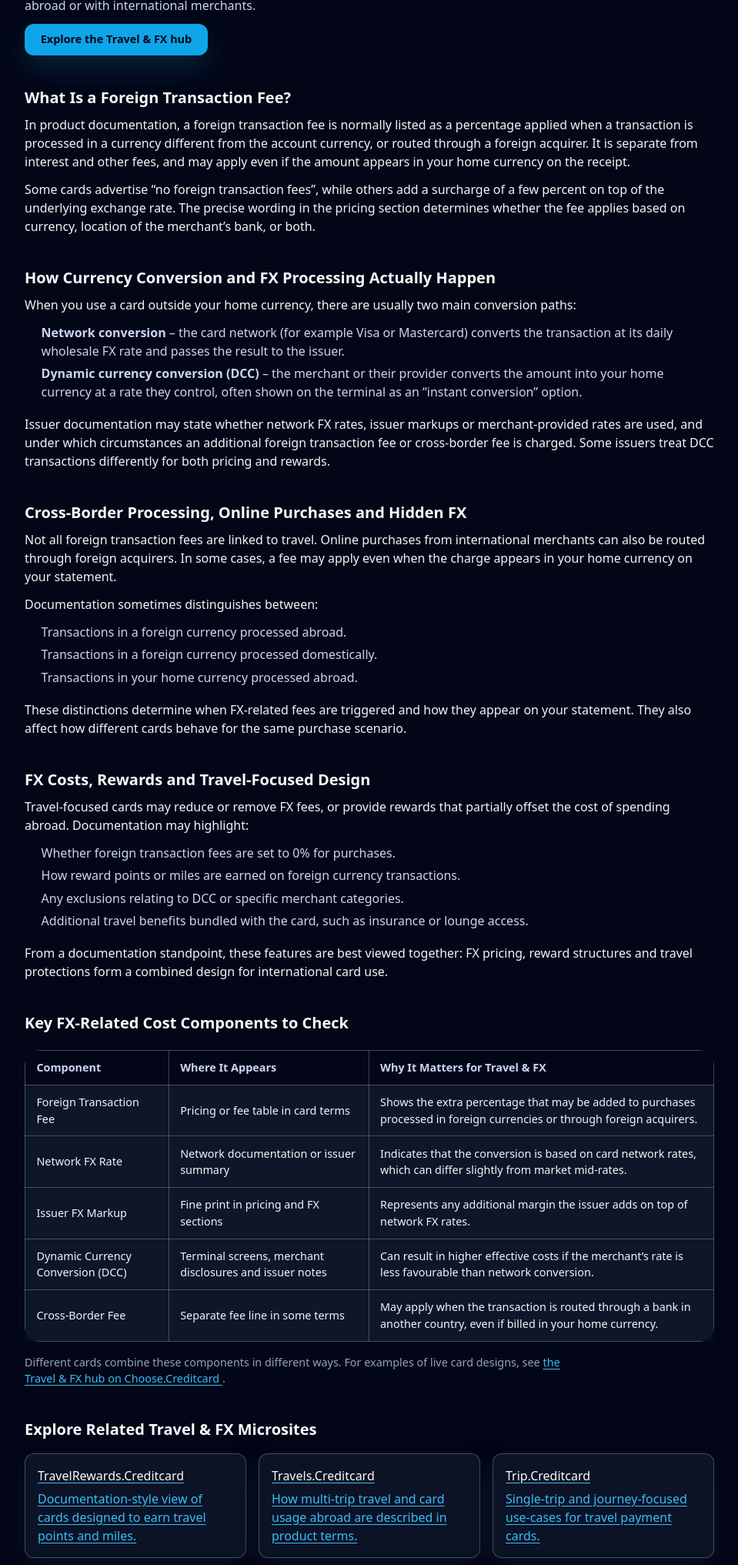
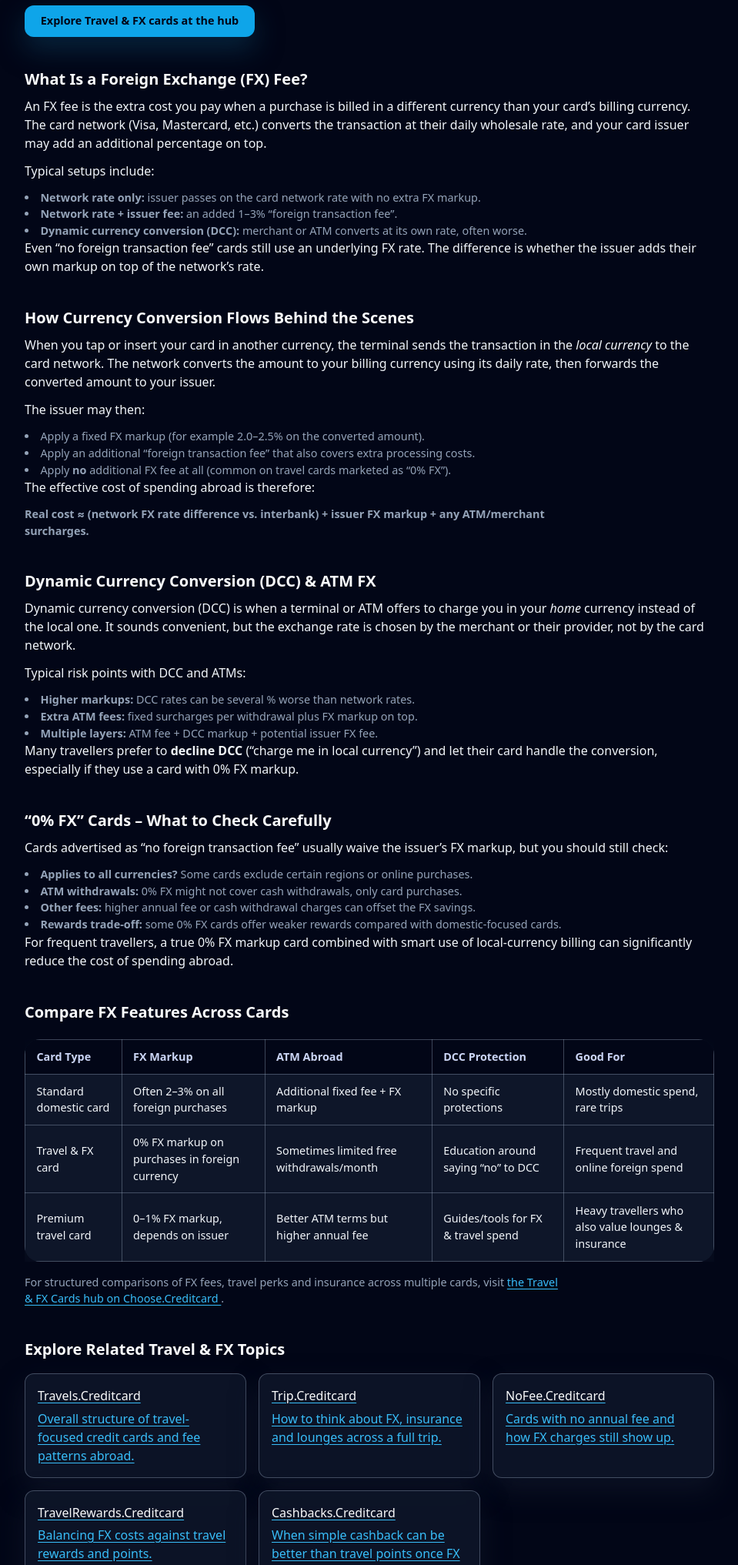
Before and after one commit to ChooseCreditCard/fx.creditcard, a plain HTML site: page index.html in a window 1280 px wide. Shown: the part 380-2413 px from the top of the page at 77% size, without its empty margins (160-1119 px from the left). Drawn offline with nearby package versions, Linux system fonts and the light colour scheme.

Commit message:
Update index.html

````diff
--- a/index.html
+++ b/index.html
@@ -4,22 +4,22 @@
   <meta charset="UTF-8" />
   <meta name="viewport" content="width=device-width, initial-scale=1" />
 
-  <title>FX.Creditcard – Foreign Transaction Fees & Currency Conversion Explained</title>
-  <meta name="description" content="FX.Creditcard explains how foreign transaction fees, currency conversion, dynamic currency conversion (DCC) and cross-border processing work when using credit cards abroad." />
+  <title>FX.Creditcard – Foreign Exchange Fees on Credit Cards Explained</title>
+  <meta name="description" content="Independent explanation of foreign exchange (FX) fees on credit cards: network rates, markups, '0% FX' marketing, dynamic currency conversion and ATM withdrawals abroad." />
   <meta name="robots" content="index,follow" />
   <link rel="canonical" href="https://fx.creditcard/" />
 
   <!-- Open Graph -->
-  <meta property="og:title" content="FX.Creditcard – Foreign Transaction Fees & Currency Conversion Explained" />
-  <meta property="og:description" content="Neutral, documentation-style overview of how FX fees, card network rates, DCC and cross-border transaction processing are handled on credit cards." />
+  <meta property="og:title" content="FX.Creditcard – FX Fees & Currency Conversion Explained" />
+  <meta property="og:description" content="Learn how card issuers and payment networks convert currencies, where FX markups hide, and what '0% FX' really means when you spend abroad." />
   <meta property="og:type" content="website" />
   <meta property="og:url" content="https://fx.creditcard/" />
   <meta property="og:image" content="https://choose.creditcard/preview.png?utm_source=fx.creditcard&utm_medium=referral&utm_campaign=og_image" />
 
   <!-- Twitter -->
   <meta name="twitter:card" content="summary_large_image" />
-  <meta name="twitter:title" content="FX.Creditcard – Foreign Transaction Fees & Currency Conversion Explained" />
-  <meta name="twitter:description" content="Learn how FX fees and currency conversion are documented for international credit card use: network rates, issuer markups and DCC." />
+  <meta name="twitter:title" content="FX.Creditcard – FX Fees & Currency Conversion Explained" />
+  <meta name="twitter:description" content="Neutral, educational overview of foreign exchange fees, network rates, ATM FX and dynamic currency conversion on credit cards." />
   <meta name="twitter:image" content="https://choose.creditcard/preview.png?utm_source=fx.creditcard&utm_medium=referral&utm_campaign=twitter_image" />
 
   <!-- GA4 -->
@@ -31,13 +31,12 @@
     gtag('config', 'G-64FE63JQ3H');
   </script>
 
-  <!-- Tailwind -->
+  <!-- Tailwind for utility classes -->
   <script src="https://cdn.tailwindcss.com"></script>
 
   <!-- Shared minisite styles -->
   <link rel="stylesheet" href="./styles.css" />
 </head>
-
 <body class="bg-slate-950 text-slate-100">
   <header class="site-header">
     <div class="nav-inner max-w-6xl">
@@ -45,13 +44,14 @@
         <div class="cc-logo">CC</div>
         <div class="brand-text">
           <div class="brand-title">FX.Creditcard</div>
-          <div class="brand-subtitle">Foreign transaction fees & currency conversion</div>
+          <div class="brand-subtitle">Foreign Exchange Fees Explained</div>
         </div>
       </div>
       <nav class="nav-links" aria-label="Page navigation">
         <a href="#overview">Overview</a>
-        <a href="#mechanics">FX Processing</a>
-        <a href="#compare">Travel &amp; FX Hub</a>
+        <a href="#mechanics">How FX Works</a>
+        <a href="#dcc">DCC &amp; ATMs</a>
+        <a href="#compare">Compare</a>
       </nav>
     </div>
   </header>
@@ -67,169 +67,214 @@
     <!-- Hero -->
     <section class="hero">
       <div class="hero-content">
-        <h1>How Foreign Transaction Fees & FX Conversion Work on Credit Cards</h1>
+        <h1>How FX Fees on Credit Cards Actually Work</h1>
         <p class="hero-lead">
-          FX.Creditcard explains, in neutral documentation-style language, how foreign transaction fees, card network exchange rates, dynamic currency conversion (DCC) and cross-border processing appear in credit card terms when you use your card abroad or with international merchants.
+          When you pay in another currency, several layers of pricing kick in: network rate, issuer markup,
+          “0% FX” campaigns and sometimes dynamic currency conversion. This page breaks down where the
+          cost really comes from.
         </p>
         <a class="cta" href="https://choose.creditcard/travel/?utm_source=fx.creditcard&utm_medium=referral&utm_campaign=hero_cta">
-          Explore the Travel &amp; FX hub
+          Explore Travel &amp; FX cards at the hub
         </a>
       </div>
     </section>
 
     <!-- Overview -->
     <section id="overview" class="section">
-      <h2>What Is a Foreign Transaction Fee?</h2>
-      <p>In product documentation, a foreign transaction fee is normally listed as a percentage applied when a transaction is processed in a currency different from the account currency, or routed through a foreign acquirer. It is separate from interest and other fees, and may apply even if the amount appears in your home currency on the receipt.</p>
-      <p>Some cards advertise “no foreign transaction fees”, while others add a surcharge of a few percent on top of the underlying exchange rate. The precise wording in the pricing section determines whether the fee applies based on currency, location of the merchant’s bank, or both.</p>
+      <h2>What Is a Foreign Exchange (FX) Fee?</h2>
+      <p>
+        An FX fee is the extra cost you pay when a purchase is billed in a different currency than your
+        card’s billing currency. The card network (Visa, Mastercard, etc.) converts the transaction at
+        their daily wholesale rate, and your card issuer may add an additional percentage on top.
+      </p>
+      <p>
+        Typical setups include:
+      </p>
+      <ul class="list-disc list-inside small">
+        <li><strong>Network rate only:</strong> issuer passes on the card network rate with no extra FX markup.</li>
+        <li><strong>Network rate + issuer fee:</strong> an added 1–3% “foreign transaction fee”.</li>
+        <li><strong>Dynamic currency conversion (DCC):</strong> merchant or ATM converts at its own rate, often worse.</li>
+      </ul>
+      <p>
+        Even “no foreign transaction fee” cards still use an underlying FX rate. The difference is whether the
+        issuer adds their own markup on top of the network’s rate.
+      </p>
     </section>
 
-    <!-- Mechanics / FX processing -->
+    <!-- Mechanics -->
     <section id="mechanics" class="section">
-      <h2>How Currency Conversion and FX Processing Actually Happen</h2>
-      <p>When you use a card outside your home currency, there are usually two main conversion paths:</p>
-      <ul class="list">
-        <li><strong>Network conversion</strong> – the card network (for example Visa or Mastercard) converts the transaction at its daily wholesale FX rate and passes the result to the issuer.</li>
-        <li><strong>Dynamic currency conversion (DCC)</strong> – the merchant or their provider converts the amount into your home currency at a rate they control, often shown on the terminal as an “instant conversion” option.</li>
+      <h2>How Currency Conversion Flows Behind the Scenes</h2>
+      <p>
+        When you tap or insert your card in another currency, the terminal sends the transaction in the
+        <em>local currency</em> to the card network. The network converts the amount to your billing currency
+        using its daily rate, then forwards the converted amount to your issuer.
+      </p>
+      <p>
+        The issuer may then:
+      </p>
+      <ul class="list-disc list-inside small">
+        <li>Apply a fixed FX markup (for example 2.0–2.5% on the converted amount).</li>
+        <li>Apply an additional “foreign transaction fee” that also covers extra processing costs.</li>
+        <li>Apply <strong>no</strong> additional FX fee at all (common on travel cards marketed as “0% FX”).</li>
       </ul>
-      <p>Issuer documentation may state whether network FX rates, issuer markups or merchant-provided rates are used, and under which circumstances an additional foreign transaction fee or cross-border fee is charged. Some issuers treat DCC transactions differently for both pricing and rewards.</p>
+      <p>
+        The effective cost of spending abroad is therefore:
+      </p>
+      <p class="small">
+        <strong>Real cost ≈ (network FX rate difference vs. interbank) + issuer FX markup + any ATM/merchant surcharges.</strong>
+      </p>
     </section>
 
-    <section class="section">
-      <h2>Cross-Border Processing, Online Purchases and Hidden FX</h2>
-      <p>Not all foreign transaction fees are linked to travel. Online purchases from international merchants can also be routed through foreign acquirers. In some cases, a fee may apply even when the charge appears in your home currency on your statement.</p>
-      <p>Documentation sometimes distinguishes between:</p>
-      <ul class="list">
-        <li>Transactions in a foreign currency processed abroad.</li>
-        <li>Transactions in a foreign currency processed domestically.</li>
-        <li>Transactions in your home currency processed abroad.</li>
+    <!-- DCC and ATMs -->
+    <section id="dcc" class="section">
+      <h2>Dynamic Currency Conversion (DCC) &amp; ATM FX</h2>
+      <p>
+        Dynamic currency conversion (DCC) is when a terminal or ATM offers to charge you in your <em>home</em>
+        currency instead of the local one. It sounds convenient, but the exchange rate is chosen by the merchant
+        or their provider, not by the card network.
+      </p>
+      <p>
+        Typical risk points with DCC and ATMs:
+      </p>
+      <ul class="list-disc list-inside small">
+        <li><strong>Higher markups:</strong> DCC rates can be several % worse than network rates.</li>
+        <li><strong>Extra ATM fees:</strong> fixed surcharges per withdrawal plus FX markup on top.</li>
+        <li><strong>Multiple layers:</strong> ATM fee + DCC markup + potential issuer FX fee.</li>
       </ul>
-      <p>These distinctions determine when FX-related fees are triggered and how they appear on your statement. They also affect how different cards behave for the same purchase scenario.</p>
+      <p>
+        Many travellers prefer to <strong>decline DCC</strong> (“charge me in local currency”) and let their card
+        handle the conversion, especially if they use a card with 0% FX markup.
+      </p>
     </section>
 
+    <!-- 0% FX & marketing -->
     <section class="section">
-      <h2>FX Costs, Rewards and Travel-Focused Design</h2>
-      <p>Travel-focused cards may reduce or remove FX fees, or provide rewards that partially offset the cost of spending abroad. Documentation may highlight:</p>
-      <ul class="list">
-        <li>Whether foreign transaction fees are set to 0% for purchases.</li>
-        <li>How reward points or miles are earned on foreign currency transactions.</li>
-        <li>Any exclusions relating to DCC or specific merchant categories.</li>
-        <li>Additional travel benefits bundled with the card, such as insurance or lounge access.</li>
+      <h2>“0% FX” Cards – What to Check Carefully</h2>
+      <p>
+        Cards advertised as “no foreign transaction fee” usually waive the issuer’s FX markup, but you should still
+        check:
+      </p>
+      <ul class="list-disc list-inside small">
+        <li><strong>Applies to all currencies?</strong> Some cards exclude certain regions or online purchases.</li>
+        <li><strong>ATM withdrawals:</strong> 0% FX might not cover cash withdrawals, only card purchases.</li>
+        <li><strong>Other fees:</strong> higher annual fee or cash withdrawal charges can offset the FX savings.</li>
+        <li><strong>Rewards trade-off:</strong> some 0% FX cards offer weaker rewards compared with domestic-focused cards.</li>
       </ul>
-      <p>From a documentation standpoint, these features are best viewed together: FX pricing, reward structures and travel protections form a combined design for international card use.</p>
+      <p>
+        For frequent travellers, a true 0% FX markup card combined with smart use of local-currency billing can
+        significantly reduce the cost of spending abroad.
+      </p>
     </section>
 
-    <!-- Table: FX cost components -->
-    <section class="section">
-      <h2>Key FX-Related Cost Components to Check</h2>
+    <!-- Comparison block -->
+    <section id="compare" class="section">
+      <h2>Compare FX Features Across Cards</h2>
       <div class="table-wrap">
         <table class="table">
           <thead>
             <tr>
-              <th>Component</th>
-              <th>Where It Appears</th>
-              <th>Why It Matters for Travel &amp; FX</th>
+              <th>Card Type</th>
+              <th>FX Markup</th>
+              <th>ATM Abroad</th>
+              <th>DCC Protection</th>
+              <th>Good For</th>
             </tr>
           </thead>
           <tbody>
             <tr>
-              <td>Foreign Transaction Fee</td>
-              <td>Pricing or fee table in card terms</td>
-              <td>Shows the extra percentage that may be added to purchases processed in foreign currencies or through foreign acquirers.</td>
+              <td>Standard domestic card</td>
+              <td>Often 2–3% on all foreign purchases</td>
+              <td>Additional fixed fee + FX markup</td>
+              <td>No specific protections</td>
+              <td>Mostly domestic spend, rare trips</td>
             </tr>
             <tr>
-              <td>Network FX Rate</td>
-              <td>Network documentation or issuer summary</td>
-              <td>Indicates that the conversion is based on card network rates, which can differ slightly from market mid-rates.</td>
+              <td>Travel &amp; FX card</td>
+              <td>0% FX markup on purchases in foreign currency</td>
+              <td>Sometimes limited free withdrawals/month</td>
+              <td>Education around saying “no” to DCC</td>
+              <td>Frequent travel and online foreign spend</td>
             </tr>
             <tr>
-              <td>Issuer FX Markup</td>
-              <td>Fine print in pricing and FX sections</td>
-              <td>Represents any additional margin the issuer adds on top of network FX rates.</td>
-            </tr>
-            <tr>
-              <td>Dynamic Currency Conversion (DCC)</td>
-              <td>Terminal screens, merchant disclosures and issuer notes</td>
-              <td>Can result in higher effective costs if the merchant’s rate is less favourable than network conversion.</td>
-            </tr>
-            <tr>
-              <td>Cross-Border Fee</td>
-              <td>Separate fee line in some terms</td>
-              <td>May apply when the transaction is routed through a bank in another country, even if billed in your home currency.</td>
+              <td>Premium travel card</td>
+              <td>0–1% FX markup, depends on issuer</td>
+              <td>Better ATM terms but higher annual fee</td>
+              <td>Guides/tools for FX &amp; travel spend</td>
+              <td>Heavy travellers who also value lounges &amp; insurance</td>
             </tr>
           </tbody>
         </table>
       </div>
       <p class="small">
-        Different cards combine these components in different ways. For examples of live card designs, see
+        For structured comparisons of FX fees, travel perks and insurance across multiple cards, visit
         <a href="https://choose.creditcard/travel/?utm_source=fx.creditcard&utm_medium=referral&utm_campaign=comparison_section">
-          the Travel &amp; FX hub on Choose.Creditcard
+          the Travel &amp; FX Cards hub on Choose.Creditcard
         </a>.
       </p>
     </section>
 
     <!-- Cluster links -->
     <section class="section">
-      <h2>Explore Related Travel &amp; FX Microsites</h2>
+      <h2>Explore Related Travel &amp; FX Topics</h2>
       <div class="cluster-grid">
-        <a class="cluster-card" href="https://travelrewards.creditcard/?utm_source=fx.creditcard&utm_medium=referral&utm_campaign=cluster_travelrewards">
-          <h3>TravelRewards.Creditcard</h3>
-          <p>Documentation-style view of cards designed to earn travel points and miles.</p>
-        </a>
         <a class="cluster-card" href="https://travels.creditcard/?utm_source=fx.creditcard&utm_medium=referral&utm_campaign=cluster_travels">
           <h3>Travels.Creditcard</h3>
-          <p>How multi-trip travel and card usage abroad are described in product terms.</p>
+          <p>Overall structure of travel-focused credit cards and fee patterns abroad.</p>
         </a>
         <a class="cluster-card" href="https://trip.creditcard/?utm_source=fx.creditcard&utm_medium=referral&utm_campaign=cluster_trip">
           <h3>Trip.Creditcard</h3>
-          <p>Single-trip and journey-focused use-cases for travel payment cards.</p>
-        </a>
-        <a class="cluster-card" href="https://lounge.creditcard/?utm_source=fx.creditcard&utm_medium=referral&utm_campaign=cluster_lounge">
-          <h3>Lounge.Creditcard</h3>
-          <p>How lounge access and airport benefits are documented alongside FX features.</p>
-        </a>
-        <a class="cluster-card" href="https://traveler.creditcard/?utm_source=fx.creditcard&utm_medium=referral&utm_campaign=cluster_traveler">
-          <h3>Traveler.Creditcard</h3>
-          <p>Profiles and documentation patterns for frequent traveler credit cards.</p>
+          <p>How to think about FX, insurance and lounges across a full trip.</p>
         </a>
         <a class="cluster-card" href="https://nofee.creditcard/?utm_source=fx.creditcard&utm_medium=referral&utm_campaign=cluster_nofee">
           <h3>NoFee.Creditcard</h3>
-          <p>How “no fee” and “no FX fee” claims are written in formal documentation.</p>
+          <p>Cards with no annual fee and how FX charges still show up.</p>
+        </a>
+        <a class="cluster-card" href="https://travelrewards.creditcard/?utm_source=fx.creditcard&utm_medium=referral&utm_campaign=cluster_travelrewards">
+          <h3>TravelRewards.Creditcard</h3>
+          <p>Balancing FX costs against travel rewards and points.</p>
+        </a>
+        <a class="cluster-card" href="https://cashbacks.creditcard/?utm_source=fx.creditcard&utm_medium=referral&utm_campaign=cluster_cashbacks">
+          <h3>Cashbacks.Creditcard</h3>
+          <p>When simple cashback can be better than travel points once FX fees are included.</p>
         </a>
       </div>
     </section>
 
-    <!-- Collection & hub snippet -->
-    <section id="compare" class="section">
+    <!-- Collection / Conclusion -->
+    <section class="section">
       <h2>Part of The CreditCard Collection</h2>
       <p class="small">
-        FX.Creditcard is one travel-focused spoke in <strong>The CreditCard Collection</strong> — a network of microsites and hubs operated by ronarn AS. Each site has a narrow scope and a consistent, documentation-style layout that points back to broader hubs on Choose.Creditcard.
+        FX.Creditcard is one spoke in <strong>The CreditCard Collection</strong> — a network of focused
+        minisites operated by ronarn AS. Each site explains one aspect of credit-card usage in clear language
+        and then connects you to independent comparison tools.
       </p>
       <p class="small">
-        This page does not issue cards, make eligibility decisions or provide personalised recommendations. It describes how FX-related fees and conversion mechanisms are usually presented in public card documentation, so readers can recognise these patterns when reviewing official terms.
+        We do not issue cards or handle applications. Our role is to summarise documentation, highlight trade-offs
+        and help you understand what to look for before you compare real offers.
       </p>
       <p class="small">
-        All content is informational only and does not constitute financial, investment, tax or legal advice. Always rely on the issuer’s official product terms, regulatory disclosures and, where appropriate, independent professional guidance for decisions about credit products.
+        This page is informational only and is not financial advice. FX fees, card terms and eligibility criteria
+        change frequently — always verify details with the card issuer before applying.
       </p>
 
-      <p class="text-xs text-slate-500 mt-6">
-        For comparisons of cards that are designed for international travel and foreign-currency spend, see the
-        <a href="https://choose.creditcard/travel/?utm_source=fx.creditcard&utm_medium=referral&utm_campaign=hub_travel"
-           class="font-medium hover:text-slate-900">
-          Travel &amp; FX hub
+      <!-- Travel & FX hub snippet -->
+      <div class="hub-link">
+        <a href="https://choose.creditcard/travel/?utm_source=fx.creditcard&utm_medium=referral&utm_campaign=minisite_to_hub"
+           class="text-sm text-slate-600 hover:text-slate-900">
+          Learn more at the Travel &amp; FX Cards hub on Choose.Creditcard
         </a>
-        on <a href="https://choose.creditcard/?utm_source=fx.creditcard&utm_medium=referral&utm_campaign=hub_home" class="font-medium hover:text-slate-900">Choose.Creditcard</a>.
-      </p>
+      </div>
     </section>
 
     <!-- Bottom CTA -->
     <section class="section">
-      <h2>Using FX Documentation When Choosing a Travel Card</h2>
+      <h2>Ready to Compare Cards for FX Use?</h2>
       <p class="small">
-        Use FX.Creditcard to understand how foreign transaction fees and currency conversion are described in card terms, then move to the Travel &amp; FX hub on Choose.Creditcard to see how different cards combine FX pricing, rewards and protections for real-world international use.
+        Use FX.Creditcard to understand how currency conversion and foreign fees work — then move to the
+        Travel &amp; FX hub to see how different card types handle FX, ATMs and travel perks side by side.
       </p>
       <a class="cta" href="https://choose.creditcard/travel/?utm_source=fx.creditcard&utm_medium=referral&utm_campaign=bottom_cta">
-        Go to the Travel &amp; FX hub
+        Go to the Travel &amp; FX Cards hub
       </a>
     </section>
   </main>
@@ -242,3 +287,4 @@
   </footer>
 </body>
 </html>
+```0
````
